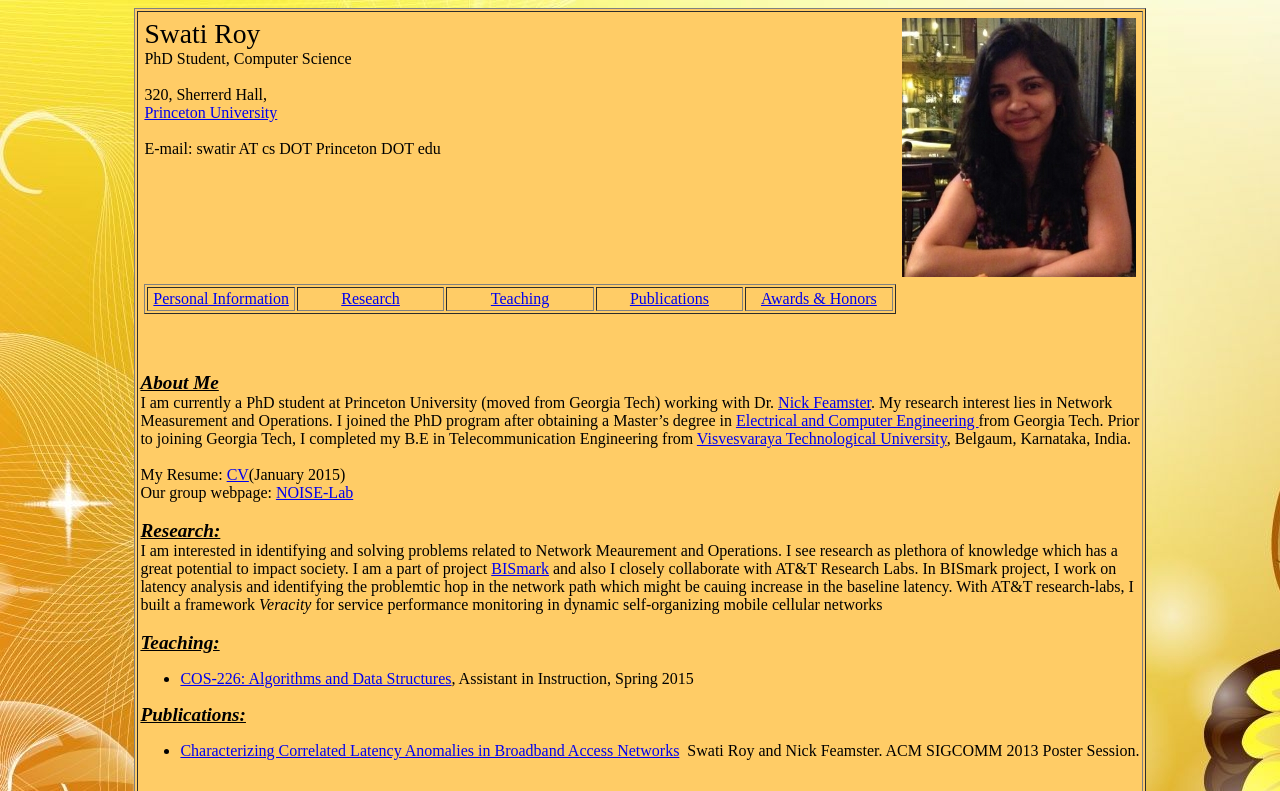
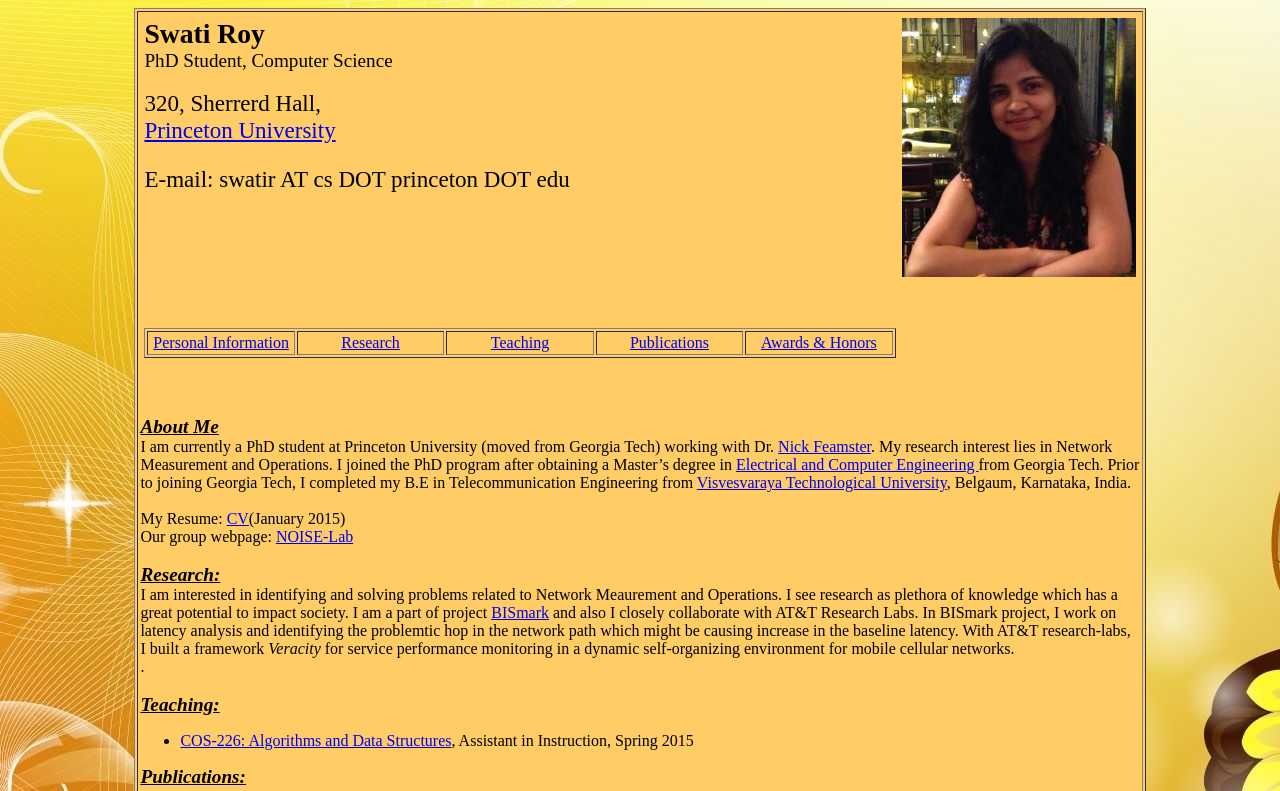
Before and after one commit to Swati-gt/Webpage, a plain HTML site: page index.html in a window 1280 px wide. Shown: the top 791 px of the page. Drawn offline with Linux system fonts and the light colour scheme; files whose address does not match are found by name.

Commit message:
index.html commit

```diff
--- a/index.html
+++ b/index.html
@@ -1,5 +1,7 @@
 <!DOCTYPE html PUBLIC "-//W3C//DTD HTML 4.01//EN" "http://www.w3.org/TR/html4/strict.dtd">
 <html><head>
+
+
 
 
 
@@ -12,15 +14,15 @@
       <table style="text-align: left; width: 100%;" border="0" cellpadding="2" cellspacing="2">
         <tbody>
           <tr>
-            <td style="vertical-align: top; width: 923px; text-align: left;"><big><big><big>Swati
-Roy</big></big></big><br>
-PhD Student, Computer Science<br>
+            <td style="vertical-align: top; width: 923px; text-align: left;"><big style="font-weight: bold;"><big><big>Swati
+Roy</big></big></big><br><big>
+PhD Student, Computer Science</big><br>
+            <br><big><big>
+320, Sherrerd Hall,<br>
+            <a href="http://www.princeton.edu/main/">Princeton University</a></big><br>
             <br>
-320, Sherrerd Hall,<br>
-            <a href="http://www.princeton.edu/main/">Princeton University</a><br>
-            <br>
-E-mail: swatir AT cs DOT Princeton DOT edu<br>
-            <br>
+            <big>E-mail: swatir AT cs DOT princeton DOT edu</big><br>
+            <big></big></big><br>
             <br>
             <br>
             <br>
@@ -76,8 +78,9 @@ in identifying and solving problems related to Network Meaurement and
 Operations. I see research as plethora of knowledge which has a great
 potential to impact society. I am a part of project <a href="http://projectbismark.net/">BISmark</a>&nbsp;and also I closely collaborate with AT&amp;T Research Labs. In BISmark project, I work on latency analysis and
 identifying the problemtic hop in the network path which might be
-cauing increase in the baseline latency. With AT&amp;T research-labs, I built a framework <span style="font-style: italic;">Veracity</span> for service performance monitoring in dynamic self-organizing mobile cellular networks<br>
-      <br>
+causing increase in the baseline latency. With AT&amp;T research-labs, I built a framework <span style="font-style: italic;">Veracity</span> for service performance monitoring in a dynamic self-organizing environment for&nbsp;mobile cellular networks.<br>
+      .<br>
+<br>
       <big><span style="font-weight: bold;"><a name="Teaching"></a><span style="font-style: italic; text-decoration: underline;">Teaching:</span></span></big><br>
       <ul>
         <li><a href="http://www.cs.princeton.edu/courses/archive/spring15/cos226/info.php">COS-226: Algorithms and Data Structures</a>, Assistant in
@@ -101,17 +104,9 @@ conference 2014.</li>
 2013.</li>
         <li>University 10th rank holder in Bachelor&#8217;s program, India,
 2010.</li>
-        <li>Telecommunication Engineering Department Topper 2006-2010.</li>
+        <li>Telecommunication Engineering Department Topper 2006-2010</li>
       </ul>
-      <br>
-      <br>
-      <br>
-      <br>
-      <br>
-      <br>
-      <br>
-      <br>
-      <br>
+
       <br>
       </td>
     </tr>
```
